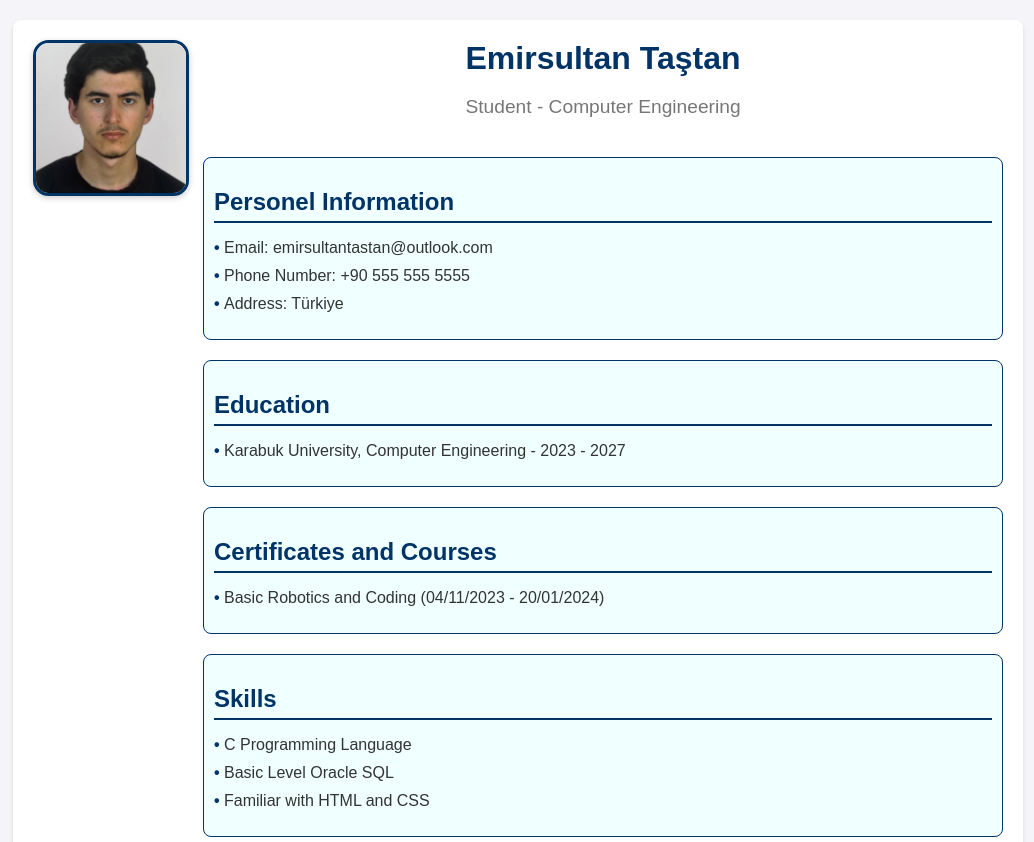
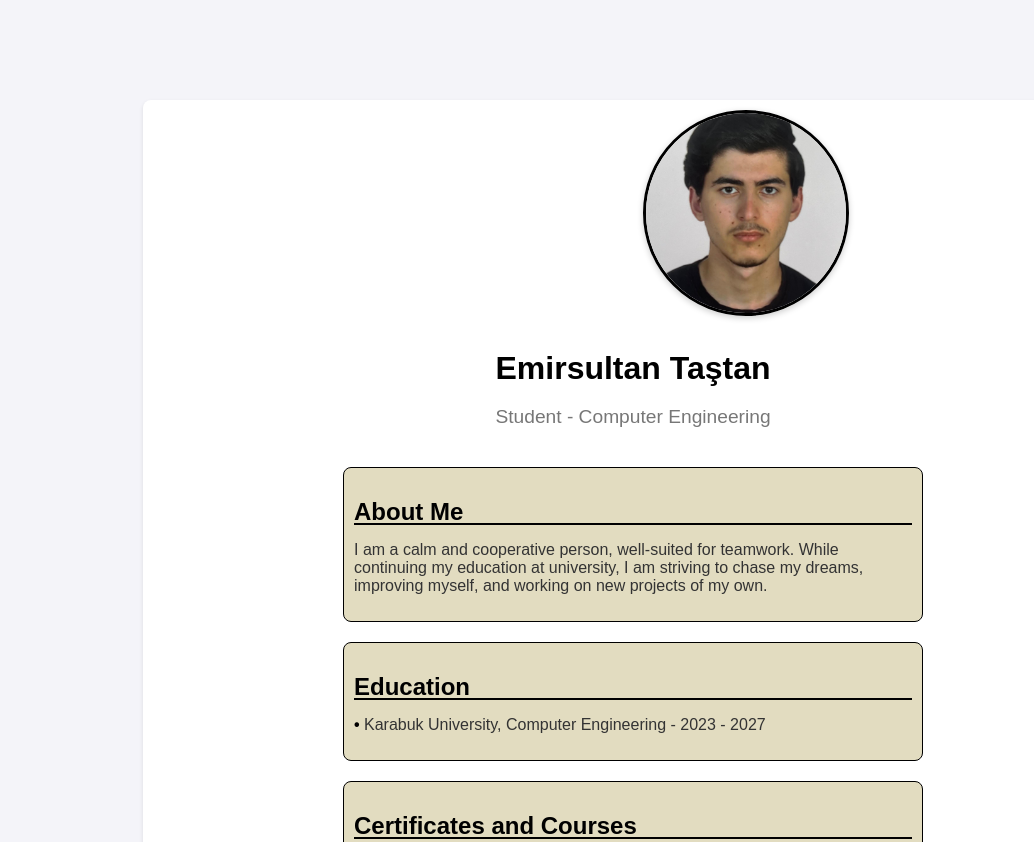
Before and after one commit to emirsultantastan/cv-site, a plain HTML site: page index.html in a window 1280 px wide. Shown: the top 842 px of the page, without its empty margins (7-1041 px from the left). Drawn offline with Linux system fonts and the light colour scheme; files whose address does not match are found by name.

Commit message:
Update index.html

```diff
--- a/index.html
+++ b/index.html
@@ -16,8 +16,14 @@
     .container {
       max-width: 800px;
       background: #fff;
-      margin: 20px 0 0 20px;
-      padding: 20px 20px 20px 190px;
+	  margin-bottom: 50px;
+	  margin-top: 100px ;
+	  margin-left: 150px ;
+	  margin-right: 150px;
+      padding-bottom: 10px ;
+	  padding-top: 100px ;
+	  padding-left: 200px ;
+	  padding-right: 200px ;
       border-radius: 8px;
       box-shadow: 0 2px 4px rgba(0, 0, 0, 0.1);
       text-align: center;
@@ -26,23 +32,26 @@
 
     .profile-pic {
 	position: absolute;
-	top: 20px;
-	left: 20px;
-	width: 150px;
-	height: 150px;
-	border-radius: 10%;
+	top: 10px;
+	left: 500px;
+	right: 500px;
+	width: 200px;
+	height: 200px;
+	border-radius: 50%;
 	object-fit: cover;
-	border: 3px solid #003366;
+	border: 3px solid black;
 	box-shadow: 0 2px 6px rgba(0, 0, 0, 0.2);
 }
 
     header {
-      text-align: center;
+      text-align: absolute;
+
       padding-bottom: 20px;
+	  padding-top: 150px ;
     }
 
     header h1 {
-      color: #003366;
+      color: black;
       font-size: 2em;
       margin: 0;
     }
@@ -53,23 +62,28 @@
     }
 
     section {
+	background-color :#E2DCC0 ;
       margin-bottom: 20px;
       text-align: left;
     }
 
     section h2 {
       font-size: 1.5em;
-      color: #003366;
-      border-bottom: 2px solid #003366;
+      color : black ;
+	  display: flex;
+	  background-color :#E2DCC0 ;
+	  overflow: hidden ;
+	  height: 20px ;
+      border-bottom: 2px solid black;
       padding-bottom: 5px;
       margin-bottom: 10px;
     }
 
     .kutu {
-      background-color: #F0FFFF;
+      margin-top: 0 ;
       padding: 10px;
       border-radius: 8px;
-      border: 1px solid #003366;
+      border: 1px solid black;
     }
 
     ul {
@@ -85,7 +99,7 @@
 
     ul li::before {
       content: '\2022';
-      color: #003366;
+      color: black;
       font-weight: bold;
       position: absolute;
       left: 0;
@@ -107,7 +121,7 @@
 </head>
 <body>
   <div class="container">
-    <img class="profile-pic" src="emir.jpg" alt="Fotoğraf">
+    <img class="profile-pic" src="C:\Users\emirs\OneDrive\Masaüstü\cv-site\emir.jpg" alt="Fotoğraf">
 
     <header>
       <h1>Emirsultan Taştan</h1>
@@ -115,12 +129,8 @@
     </header>
 
     <section class="kutu">
-      <h2>Personel Information</h2>
-      <ul>
-        <li>Email: emirsultantastan@outlook.com</li>
-        <li>Phone Number: +90 555 555 5555</li>
-        <li>Address: Türkiye</li>
-      </ul>
+      <h2>About Me</h2>
+      <p> I am a calm and cooperative person, well-suited for teamwork. While continuing my education at university, I am striving to chase my dreams, improving myself, and working on new projects of my own. </p>
     </section>
 
     <section class="kutu">
@@ -166,8 +176,11 @@
     <section class="kutu">
       <h2>Contact</h2>
       <p>
-        <a href="https://www.linkedin.com/in/emirsultan-ta%C5%9Ftan-558182353?trk=contact-info" target="_blank">LinkedIn Profili</a>
-      </p>
+	   <ul>
+	   <li>Email: emirsultantastan@outlook.com <li>
+	   <li>Phone Number: +90 555 555 5555</li>
+       <li> <a href="https://www.linkedin.com/in/emirsultan-ta%C5%9Ftan-558182353?trk=contact-info" target="_blank">LinkedIn Profili</a>
+		</li> </p>
     </section>
   </div>
 </body>
```
